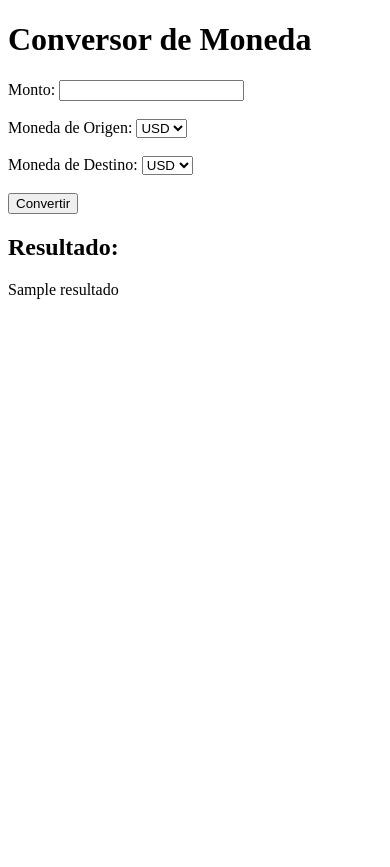
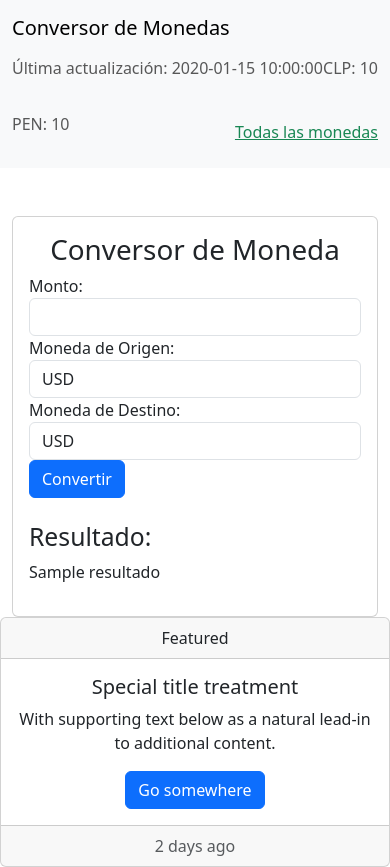
Before and after one commit to emersonxinay/tipo_de_cambio_monedas, a Python web app: template templates/conversor.html in a window 390 px wide. Before the commit the page ends 299 px from the top, so only its background shows below. Run offline with Jinja, Linux system fonts and the light colour scheme; the template is opened without the code that fills it: most values are stand-ins (such as "Sample title", 1, 10 or a date in 2020).

Commit message:
fix app.py

```diff
--- /dev/null
+++ b/templates/base.html
@@ -0,0 +1,38 @@
+<!DOCTYPE html>
+<html lang="en">
+  <head>
+    <meta charset="UTF-8" />
+    <meta name="viewport" content="width=device-width, initial-scale=1.0" />
+    <title>Document</title>
+    <!-- favicon  -->
+    <link rel="shortcut icon" href="favicon.ico" type="image/x-icon" />
+    <!-- bootstrap -->
+    <link
+      href="https://cdn.jsdelivr.net/npm/bootstrap@5.3.2/dist/css/bootstrap.min.css"
+      rel="stylesheet"
+      integrity="sha384-T3c6CoIi6uLrA9TneNEoa7RxnatzjcDSCmG1MXxSR1GAsXEV/Dwwykc2MPK8M2HN"
+      crossorigin="anonymous"
+    />
+    <!-- css -->
+
+    <!-- iconos -->
+  </head>
+
+  <body>
+    <!-- sección navegación  -->
+    <nav class="navbar bg-body-tertiary">{% include "shared/nav.html" %}</nav>
+
+    <!-- sección principal  -->
+    <main>{% block principal %}{% endblock %}</main>
+
+    <!-- sección footer  -->
+    <footer>{% include "shared/footer.html" %}</footer>
+
+    <!-- js bootstrap -->
+    <script
+      src="https://cdn.jsdelivr.net/npm/bootstrap@5.3.2/dist/js/bootstrap.bundle.min.js"
+      integrity="sha384-C6RzsynM9kWDrMNeT87bh95OGNyZPhcTNXj1NW7RuBCsyN/o0jlpcV8Qyq46cDfL"
+      crossorigin="anonymous"
+    ></script>
+  </body>
+</html>
--- a/templates/conversor.html
+++ b/templates/conversor.html
@@ -1,37 +1,58 @@
-<!DOCTYPE html>
-<html lang="en">
-  <head>
-    <meta charset="UTF-8" />
-    <meta name="viewport" content="width=device-width, initial-scale=1.0" />
-    <title>Conversor de Moneda</title>
-  </head>
-
-  <body>
-    <h1>Conversor de Moneda</h1>
+{% extends "base.html" %} {% block principal %}
+<div class="container mt-5">
+  <div class="row justify-content-center">
+    <div class="col-md-6">
+      <div class="card">
+        <div class="card-body">
+          <h1 class="card-title text-center">Conversor de Moneda</h1>
           <form action="/convertir" method="post">
+            <div class="form-group">
               <label for="monto">Monto:</label>
-      <input type="number" id="monto" name="monto" required /><br /><br />
-
+              <input
+                type="number"
+                id="monto"
+                name="monto"
+                class="form-control"
+                required
+              />
+            </div>
+            <div class="form-group">
               <label for="moneda_origen">Moneda de Origen:</label>
-      <select id="moneda_origen" name="moneda_origen" required>
+              <select
+                id="moneda_origen"
+                name="moneda_origen"
+                class="form-control"
+                required
+              >
                 {% for currency in currencies %}
                 <option value="{{ currency }}">{{ currency }}</option>
-        {% endfor %}</select
-      ><br /><br />
-
+                {% endfor %}
+              </select>
+            </div>
+            <div class="form-group">
               <label for="moneda_destino">Moneda de Destino:</label>
-      <select id="moneda_destino" name="moneda_destino" required>
+              <select
+                id="moneda_destino"
+                name="moneda_destino"
+                class="form-control"
+                required
+              >
                 {% for currency in currencies %}
                 <option value="{{ currency }}">{{ currency }}</option>
-        {% endfor %}</select
-      ><br /><br />
-
-      <button type="submit">Convertir</button>
+                {% endfor %}
+              </select>
+            </div>
+            <button type="submit" class="btn btn-primary btn-block">
+              Convertir
+            </button>
           </form>
-
           {% if resultado %}
-    <h2>Resultado:</h2>
+          <h2 class="mt-4">Resultado:</h2>
           <p>{{ resultado }}</p>
           {% endif %}
-  </body>
-</html>
+        </div>
+      </div>
+    </div>
+  </div>
+</div>
+{% endblock %}
--- /dev/null
+++ b/templates/shared/footer.html
@@ -0,0 +1,11 @@
+<div class="card text-center">
+  <div class="card-header">Featured</div>
+  <div class="card-body">
+    <h5 class="card-title">Special title treatment</h5>
+    <p class="card-text">
+      With supporting text below as a natural lead-in to additional content.
+    </p>
+    <a href="#" class="btn btn-primary">Go somewhere</a>
+  </div>
+  <div class="card-footer text-body-secondary">2 days ago</div>
+</div>
--- /dev/null
+++ b/templates/shared/nav.html
@@ -0,0 +1,14 @@
+<div class="container-fluid">
+  <a class="navbar-brand" href="/">Conversor de Monedas</a>
+  <p class="navbar-text mr-3">Última actualización: {{ data.time_last_update_utc }}</p>
+  <!-- Precio del dólar a CLP -->
+  <p class="navbar-text mr-3">CLP: {{ precio_dolar_clp }}</p>
+
+  <!-- Precio del dólar a PEN -->
+  <p class="navbar-text mr-3">PEN: {{ precio_dolar_pen }}</p>
+
+  <!-- Botones para las rutas -->
+  <a href="/datos-exchange" class="link link-success mr-2">Todas las monedas</a>
+
+
+</div>
```
Also changed, not shown: app.py (+32 -5 lines), templates/datos_exchange.html (+40 -21 lines), static/css/style.css (added), static/js/main.js (added), 3 other files. Lines whose indentation alone changed are shown as unchanged.
